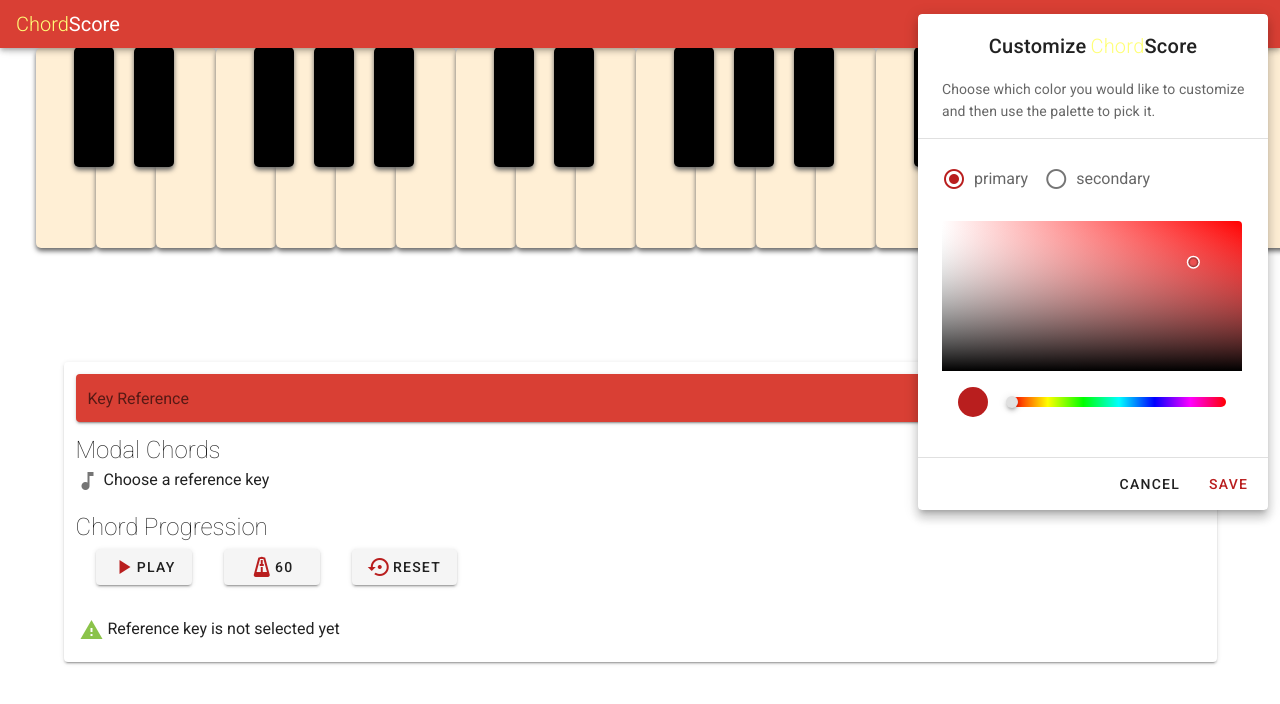
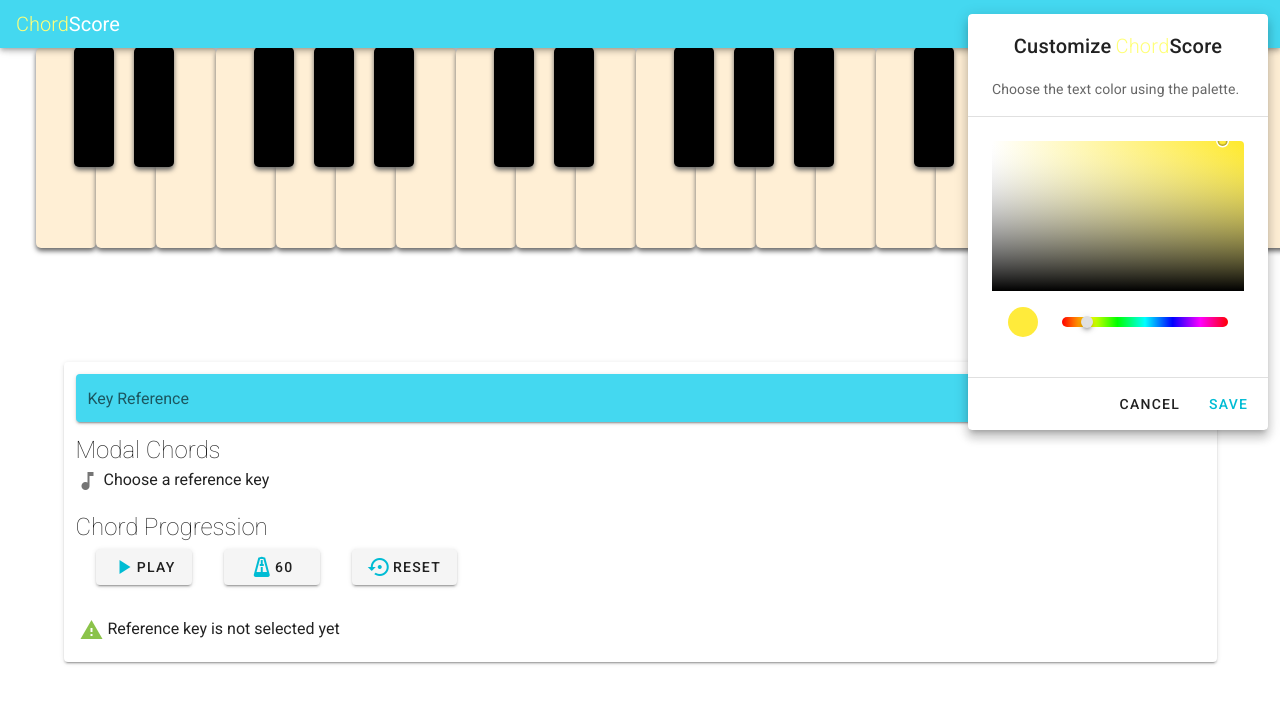
Before and after one commit to olivieromassi/ChordSchool, a Vue app: page / in a window 1280 px wide. Both pictures are taken after a click on the button "palette". Shown: the top 704 px of the page. Built offline with nearby package versions, Linux system fonts and the light colour scheme.

Commit message:
chordColors!

```diff
--- a/src/App.vue
+++ b/src/App.vue
@@ -20,40 +20,23 @@
                                     <v-icon>palette</v-icon>
                                 </v-btn>
                             </template>
-                            <span> Palette </span>
+                            <span> Settings </span>
                         </v-tooltip>
                     </template>
 
-                    <v-card max-width="350">
+                    <v-card max-width="300">
                         <v-card-title primary-title class="justify-center">
                             <span class="pr-1">Customize</span>
                             <span class="font-weight-light secondary--text text--lighten-2 ">Chord</span><span>Score</span>
                         </v-card-title>
                         <v-card-text class="mx-2">
-                            <span>Choose which color you would like to customize and then use the palette to pick it.</span>
+                            <span>Choose the text color using the palette.</span>
                         </v-card-text>
                         <v-divider></v-divider>
                         <v-card-text>
-                            <v-radio-group v-model="colorType" row class="ma-2">
-                                <v-radio id="colorPickerRadio"
-                                         v-for="color in Object.getOwnPropertyNames(this.$vuetify.theme.themes.light).slice(0,2)"
-                                         :key="color"
-                                         :label="color"
-                                         :value="color"
-                                ></v-radio>
-                            </v-radio-group>
-
-                            <v-color-picker class="ma-2"
-                                            canvas-height="150"
-                                            hide-inputs
-                                            v-if="colorType==='primary'"
-                                            v-model=$vuetify.theme.themes.light.primary>
-                            </v-color-picker>
-                            <v-color-picker class="ma-2"
-                                            canvas-height="150"
-                                            hide-inputs
-                                            v-if="colorType==='secondary'"
-                                            v-model=$vuetify.theme.themes.light.secondary>
+                            <v-color-picker  class="ma-2"
+                                    hide-inputs
+                                    v-model=$vuetify.theme.themes.light.secondary>
                             </v-color-picker>
                         </v-card-text>
                         <v-divider></v-divider>
@@ -63,7 +46,6 @@
                             <v-btn color="primary" text @click="menuColor = false , setColors()">Save</v-btn>
                         </v-card-actions>
                     </v-card>
-
                 </v-menu>
 
                 <v-tooltip bottom>
@@ -136,7 +118,6 @@
             return {
                 dialog: false,
                 menuColor: false,
-                colorType: 'primary'
             }
         },
         components: {
@@ -150,24 +131,19 @@
                 window.location.reload()
             },
             setColors() {
-                localStorage.setItem("theme_primary", this.$vuetify.theme.themes.light.primary);
                 localStorage.setItem("theme_secondary", this.$vuetify.theme.themes.light.secondary);
             },
             getColors() {
-                let theme_primary = localStorage.getItem("theme_primary");
                 let theme_secondary = localStorage.getItem("theme_secondary");
-                if (theme_primary !== null && theme_secondary !== null) {
-                    this.$vuetify.theme.themes.light.primary = theme_primary;
+                if (theme_secondary !== null) {
                     this.$vuetify.theme.themes.light.secondary = theme_secondary;
                 }
             }
         },
 
         mounted() {
-            const theme_primary = localStorage.getItem("theme_primary");
             const theme_secondary = localStorage.getItem("theme_secondary");
-            if (theme_primary !== null && theme_secondary !== null) {
-                this.$vuetify.theme.themes.light.primary = theme_primary;
+            if (theme_secondary !== null) {
                 this.$vuetify.theme.themes.light.secondary = theme_secondary;
             }
         }
--- a/src/components/Chord.vue
+++ b/src/components/Chord.vue
@@ -5,12 +5,13 @@
                 offset-x
                 top
                 offset-y
+
         >
             <template v-slot:activator="{ on, attrs }">
                 <v-chip
                         close
-                        x-large style="font-size: 40px"
-                        :class="`mb-3 secondary--text text--lighten-1 primary ${chordShade}`"
+                        x-large :style="`font-size: 40px;box-shadow: 0 6px 10px var(--v-warning-darken${distanceFromReference});`"
+                        :class="[distanceFromReference > 0 ? distanceChord + ' ' + chordColor + ' ' + chordShade : normalChord + ' ' +  chordShade] "
                         @mouseenter="fingerChord()"
                         @mouseleave="resetKeyboard()"
                         @click:close="close, deleteChord() , resetKeyboard()"
@@ -33,7 +34,8 @@
                     </v-btn>
                 </v-chip>
             </template>
-            <v-card max-width="200" :class="`text--secondary caption primary ${chordShade}`">
+            <v-card max-width="200"
+                    :class="[distanceFromReference > 0 ? distanceChordDetails + ' ' + chordColor + ' ' + chordShade : normalChordDetails + ' ' +  chordShade] " >
                 <v-card-text class="ma-n2">
                     <v-layout row wrap>
                         <v-flex class="secondary--text text--lighten-1  text-center xs12 md12 lg12">
@@ -162,7 +164,6 @@
                     </v-expansion-panel>
                 </v-expansion-panels>
             </v-card>
-
         </v-menu>
         <v-icon v-if="progression.length - 1 > index" class="ma-0 pl-3 pb-3">mdi-forward</v-icon>
     </div>
@@ -186,7 +187,10 @@
                 },
                 menuDetailed: false,
                 close: false,
-                score:2
+                normalChord: 'mb-3 secondary--text text--lighten-1 primary',
+                distanceChord: 'mb-3 secondary--text text--lighten-1',
+                normalChordDetails: 'text--secondary caption primary',
+                distanceChordDetails: 'text--secondary caption'
             }
         },
         methods: {
@@ -454,8 +458,13 @@
             shapeOctave(direction) {
                 this.$store.commit('shapeOctave', {index: this.index, direction: direction});
             }
+
         },
         computed: {
+            chordColor(){
+                return this.$store.state.keys[this.$store.state.keys.findIndex(key => key.name === this.features.scale[0].slice(0,-1))].colorText
+            },
+
             chordShade() {
                 return this.$store.state.chordDetails[this.$store.state.chordDetails.findIndex(e => e.degree === this.features.degree)].shade
             },
@@ -478,7 +487,7 @@
             },
             distanceFromReference() {
                 let distance = 0;
-                let keys = this.$store.getters.getKeyReference.map(e => e.slice(0, -1))
+                let keys = this.$store.getters.getKeyReference.map(e => e.slice(0, -1));
                 this.features.scale.forEach(value => {
                     if (!keys.includes(value.slice(0, -1))) {
                       distance++;
@@ -491,5 +500,4 @@
 </script>
 
 <style>
-
 </style>
--- a/src/components/KeyReference.vue
+++ b/src/components/KeyReference.vue
@@ -23,6 +23,7 @@
                 this.$store.commit('setSelectedKeyScale');
                 this.$store.commit('buildModes');
                 this.$store.commit('setPartOfKeyReference');
+                this.$vuetify.theme.themes.light.primary = this.$store.state.keys[this.$store.state.keys.findIndex(key => key.name === value)].color
             }
         },
         computed: {
--- a/src/plugins/vuetify.js
+++ b/src/plugins/vuetify.js
@@ -15,7 +15,7 @@ export default new Vuetify({
         },
         themes: {
             light:  {
-                primary: '#B91E1E',
+                primary: '#00bcd4',
                 secondary: '#ffeb3b',
                 accent: '#4caf50',
                 error: '#8bc34a',
--- a/src/store.js
+++ b/src/store.js
@@ -1,12 +1,27 @@
 import Vue from 'vue';
 import Vuex from 'vuex';
+import colors from 'vuetify/lib/util/colors'
 
 Vue.use(Vuex);
 
 export const store = new Vuex.Store({
     state: {
         /*This list represents the possible key references*/
-        keys: ['C', 'C#', 'Db', 'D', 'Eb', 'E', 'F', 'F#', 'Gb', 'G', 'Ab', 'A', 'Bb', 'B', 'Cb'],
+        keys: [{name: 'C', color: colors.red, colorText: 'red'},
+            {name: 'C#', color: colors.teal, colorText: 'teal'},
+            {name: 'Db', color: colors.teal, colorText: 'teal'},
+            {name: 'D', color: colors.orange, colorText: 'orange'},
+            {name: 'Eb', color: colors.blue, colorText: 'blue'},
+            {name: 'E', color: colors.yellow, colorText: 'yellow'},
+            {name: 'F', color: colors.purple, colorText: 'purple'},
+            {name: 'F#', color: colors.green, colorText: 'green'},
+            {name: 'Gb', color: colors.green, colorText: 'green'},
+            {name: 'G', color: colors.deepOrange, colorText: 'deep-orange'},
+            {name: 'Ab', color: colors.lightBlue, colorText: 'light-blue'},
+            {name: 'A', color: colors.amber, colorText: 'amber'},
+            {name: 'Bb', color: colors.indigo, colorText: 'indigo'},
+            {name: 'B', color: colors.lightGreen, colorText: 'light-green'},
+            {name: 'Cb', color: colors.lightGreen, colorText: 'light-green'}],
 
         /*This list represents the notes of the chromatic scale*/
         chromaticScale: ['C', 'Db', 'D', 'Eb', 'E', 'F', 'Gb', 'G', 'Ab', 'A', 'Bb', 'B'],
@@ -99,7 +114,7 @@ export const store = new Vuex.Store({
     },
     getters: {
         getKeys(state) {
-            return state.keys;
+            return state.keys.map(key => key.name);
         },
         getChromaticScale(state) {
             return state.chromaticScale;
@@ -152,7 +167,7 @@ export const store = new Vuex.Store({
         },
         /*This method extracts from all the possible scales the one related to the chosen key reference*/
         setSelectedKeyScale(state) {
-            state.keyReference = state.scales[state.keys.indexOf(state.selectedKey)];
+            state.keyReference = state.scales[state.keys.map(key => key.name).indexOf(state.selectedKey)];
         },
 
         /*METHODS RELATED TO THE MODES STATE*/
@@ -268,9 +283,8 @@ export const store = new Vuex.Store({
             });
         },
 
-        setPartOfKeyReference(state){
+        setPartOfKeyReference(state) {
             const keyNames = state.keyboard.map(key => key.name);
-            let keyRefNotes = [];
             state.keyReference.forEach(value => {
                 let keyValue = value;
                 // checking if the keyValue exists on the keyboard
@@ -284,11 +298,9 @@ export const store = new Vuex.Store({
                         keyValue = keyNames[keyNames.findIndex(e => e.includes(keyValue)) - 1]
                     }
                 }
-                if (keyNames.indexOf(keyValue) >= 0){
-                    state.keyboard[keyNames.indexOf(keyValue)].partOfRefScale = value ;
+                if (keyNames.indexOf(keyValue) >= 0) {
+                    state.keyboard[keyNames.indexOf(keyValue)].partOfRefScale = value;
                 }
-
-                keyRefNotes.push(keyNames.findIndex(e => e.includes(keyValue)))
             });
         },
 
```
